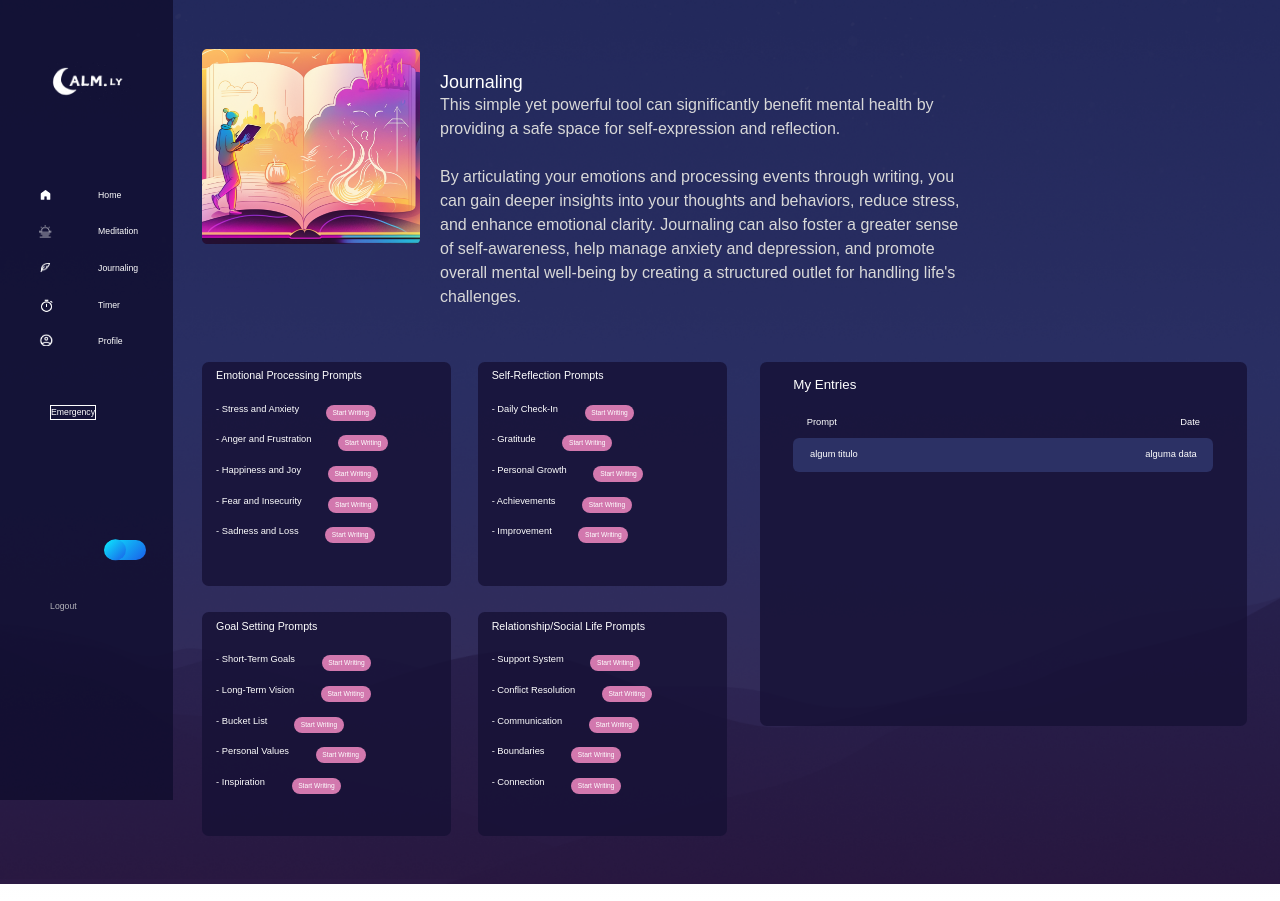
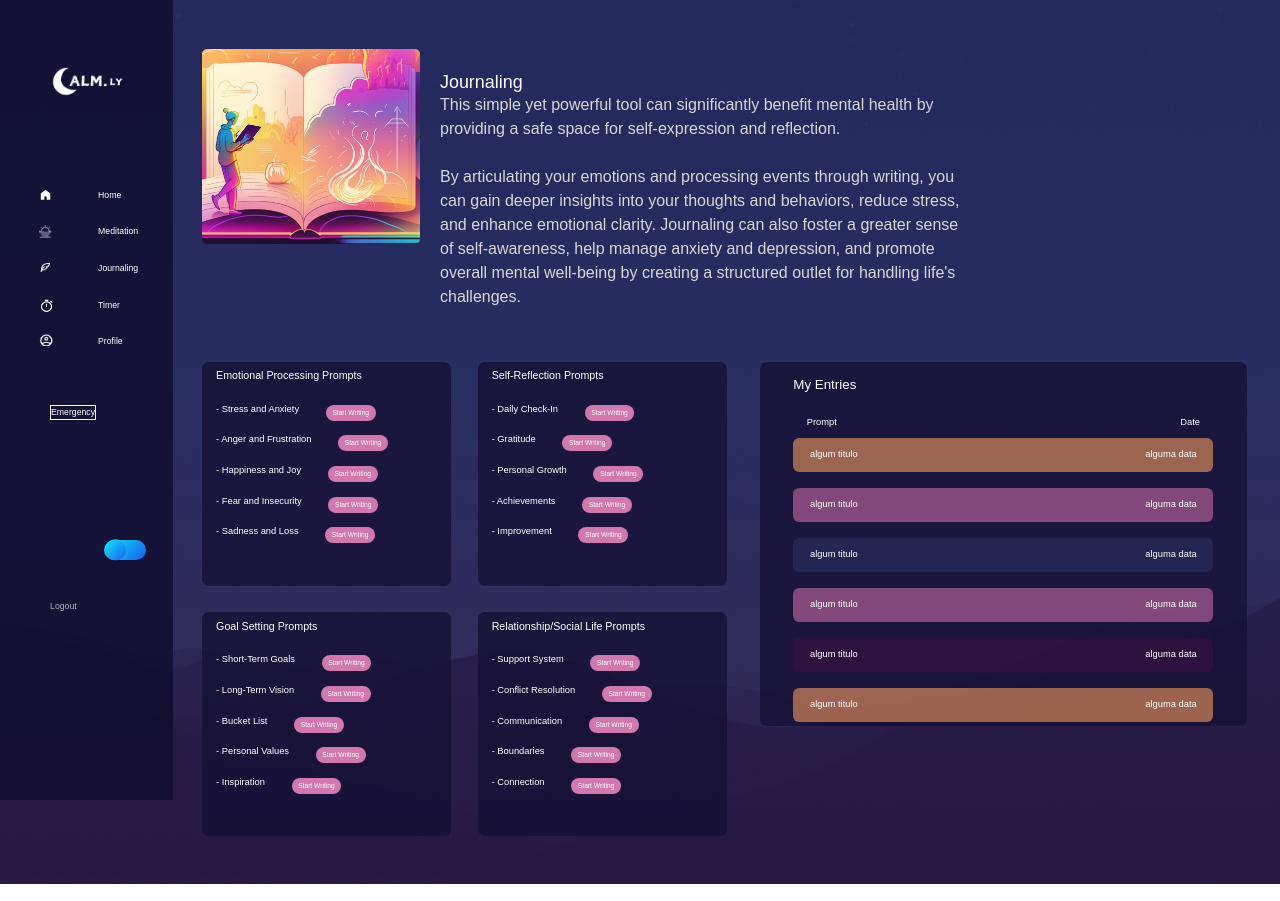
Before and after one commit to Josuzin/calmly, a Next.js app: page /journaling in a window 1280 px wide. Built offline with nearby package versions, Linux system fonts and the light colour scheme.

Commit message:
journaling historico estilizado

```diff
--- a/components/Journaling.jsx
+++ b/components/Journaling.jsx
@@ -208,7 +208,37 @@ export default function Journaling() {
                     <h4 className="jn-date">Date</h4>
                   </div>
                 </div>
-                <div className="jn-diary-content-box">
+                <div className="jn-diary-content-box1">
+                  <div className="jn-algum-titulo-box">
+                    <h4 className="jn-diary-title-write-box">algum titulo</h4>
+                  </div>
+                  <span className="jn-date-of-note">alguma data</span>
+                </div>
+                <div className="jn-diary-content-box2">
+                  <div className="jn-algum-titulo-box">
+                    <h4 className="jn-diary-title-write-box">algum titulo</h4>
+                  </div>
+                  <span className="jn-date-of-note">alguma data</span>
+                </div>
+                <div className="jn-diary-content-box3">
+                  <div className="jn-algum-titulo-box">
+                    <h4 className="jn-diary-title-write-box">algum titulo</h4>
+                  </div>
+                  <span className="jn-date-of-note">alguma data</span>
+                </div>
+                <div className="jn-diary-content-box4">
+                  <div className="jn-algum-titulo-box">
+                    <h4 className="jn-diary-title-write-box">algum titulo</h4>
+                  </div>
+                  <span className="jn-date-of-note">alguma data</span>
+                </div>
+                <div className="jn-diary-content-box5">
+                  <div className="jn-algum-titulo-box">
+                    <h4 className="jn-diary-title-write-box">algum titulo</h4>
+                  </div>
+                  <span className="jn-date-of-note">alguma data</span>
+                </div>
+                <div className="jn-diary-content-box6">
                   <div className="jn-algum-titulo-box">
                     <h4 className="jn-diary-title-write-box">algum titulo</h4>
                   </div>
--- a/pages/loginform.jsx
+++ b/pages/loginform.jsx
@@ -8,7 +8,7 @@ import "/styles/LoginForm.css";
 
 import { signIn } from "next-auth/react";
 import { useRouter } from "next/navigation";
-import { connectToDatabase } from "../utils/mongodb";
+
 
 
 export default function LoginForm() {
@@ -32,7 +32,7 @@ export default function LoginForm() {
     if (result.status === 200) {
 
     }
-    router.replace("/");
+    router.replace("/Home");
   };
 
   return (
--- a/src/app/page.js
+++ b/src/app/page.js
@@ -7,7 +7,7 @@ export default function Home() {
 
   return (
     <>
-  <HomePage/>
+  <FirstPage/>
     </>
   );
 }
--- a/styles/Journaling.css
+++ b/styles/Journaling.css
@@ -137,9 +137,29 @@
   flex: 1;
 }
 
-.jn-diary-content-box {
+.jn-diary-content-box1 , .jn-diary-content-box2 , .jn-diary-content-box3, .jn-diary-content-box4 , .jn-diary-content-box5 , .jn-diary-content-box6 {
   display: flex;
   justify-content: space-between;
+  margin-bottom: 2vh;
+  background-color: #2c3165;
+  padding: 0.781vw 1.302vw;
+  border-radius: 0.481vw;
+}
+
+.jn-diary-content-box1 , .jn-diary-content-box6 {
+  background-color: rgba(244, 153, 96, 0.6);
+}
+
+.jn-diary-content-box2 , .jn-diary-content-box4{
+  background-color: rgba(200, 105, 163, 0.6);
+}
+
+.jn-diary-content-box3{
+  background-color: rgba(44, 49, 101, 0.6);
+}
+
+.jn-diary-content-box5{
+  background-color: rgba(61, 16, 65, 0.6);
 }
 
 .jn-diary-title-write-box {
@@ -207,12 +227,6 @@
   margin-top: 0;
 }
 
-.jn-diary-content-box {
-  background-color: #2c3165;
-  padding: 0.781vw 1.302vw;
-  border-radius: 0.481vw;
-}
-
 .jn-algum-titulo-box {
   display: flex;
   justify-content: flex-start;
```
